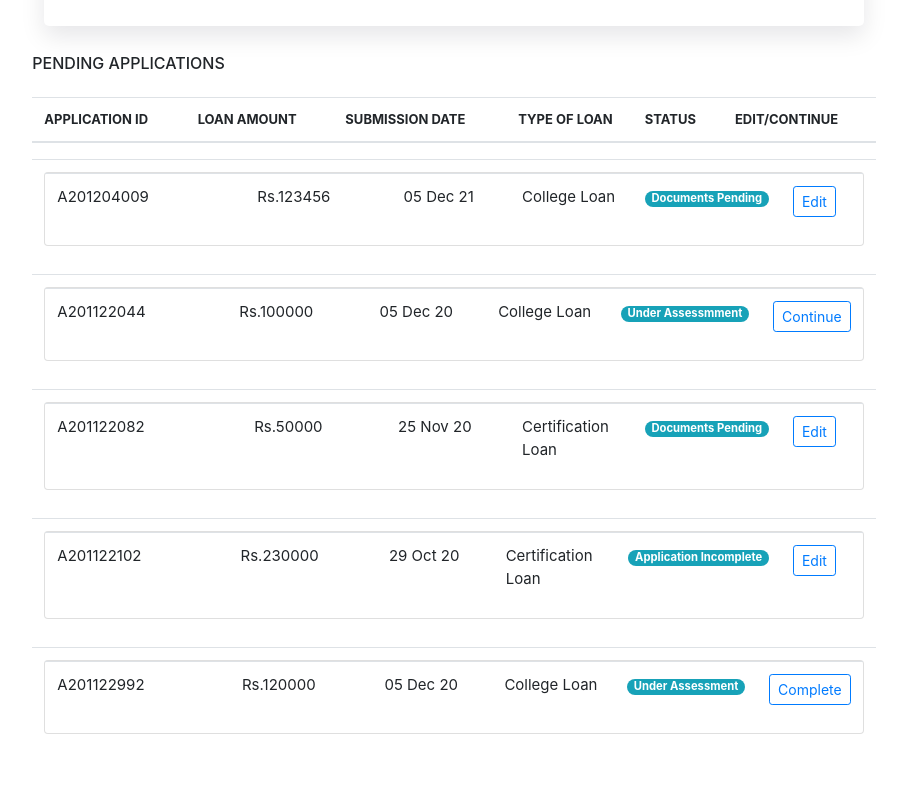
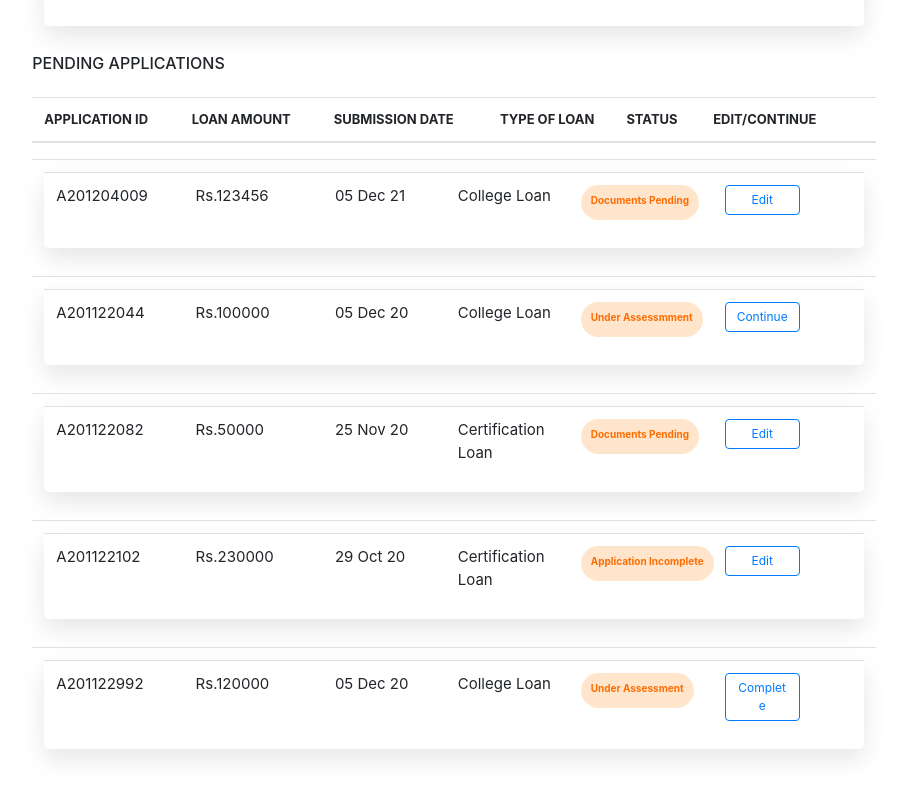
Before and after one commit to Ameya0224/Team-3, a React (Create React App) app: page / in a window 1280 px wide. Shown: the part 964-1761 px from the top of the page, without its empty margins (186-1093 px from the left). Built offline with nearby package versions, Linux system fonts and the light colour scheme.

Commit message:
pending cards alignment, badge color, edit/continue button issues fixed

```diff
--- a/src/App.css
+++ b/src/App.css
@@ -38,6 +38,13 @@ box-shadow: 0 10px 25px 0 rgba(6, 12, 34, 0.1);
 }
 
 .dis-cards{
+  border: none;
+border-radius: 5px;
+box-shadow: 0 10px 25px 0 rgba(6, 12, 34, 0.1);
+
+}
+
+.pending-cards{
   border: none;
 border-radius: 5px;
 box-shadow: 0 10px 25px 0 rgba(6, 12, 34, 0.1);
@@ -87,6 +94,20 @@ td{
   color: #00a882;
 }
 
+.pending-badge{
+  font-size: 10px;
+ padding: 10px;
+  height: 35px;
+  background-color: #FF7F0033;
+  color: #ff6c00;
+}
+
+.pending-div{
+  width: 120px;
+}
+
+
+
 /* .eff-4{
   width:100%;
   height:50px;
@@ -112,6 +133,16 @@ td{
     /* width:50px; */
 }
 
+.edit-conti-btn{
+  font-size: 12px;
+  padding: 5px 10px;
+  text-align: center;
+  text-decoration: none;
+  width: 75px;
+}
+
+
+
 .tableheader{
   font-size: 12px;
 }
--- a/src/App.js
+++ b/src/App.js
@@ -62,7 +62,7 @@ class App extends Component {
                   <div class="new-app-button">
 
                     {/* <span className={styles.btn}> */}
-                      <a class="new-app-btn btn btn-sm active" href="#"> START NEW APPLICATION </a>
+                    <a class="new-app-btn btn btn-sm active" href="#"> START NEW APPLICATION </a>
                     {/* </span> */}
                   </div>
                 </div>
@@ -81,7 +81,7 @@ class App extends Component {
                   </div>
                   <div class="new-app-button">
                     {/* <span className={styles.btn}> */}
-                      <a class="new-app-btn btn btn-sm active" href="#"> GET STARTED </a>
+                    <a class="new-app-btn btn btn-sm active" href="#"> GET STARTED </a>
                     {/* </span> */}
 
                   </div>
@@ -129,6 +129,9 @@ class App extends Component {
                     <th width="15%">TYPE OF LOAN</th>
                     <th >STATUS</th>
                     <th>EDIT/CONTINUE</th>
+                    <th></th>
+
+
 
                   </tr>
 
--- a/src/pendingPerson.js
+++ b/src/pendingPerson.js
@@ -12,18 +12,18 @@ function Person({person}) {
 
                 <tr>
                   <td colspan="6" class="brd-none pd0">
-                    <div className={styles.cardy} class="card">
+                    <div className={styles.cardy} class="card pending-cards">
                       {/* <div class="card"> */}
                       <table class="table" >
                         <tbody>
                           <tr class="">
 
-                            <td align="left">{person.id}</td>
-                            <td align="center">Rs.{person.loan}</td>
-                            <td align="center">{person.submission_date}</td>
+                            <td width="17%">{person.id}</td>
+                            <td width="17%">Rs.{person.loan}</td>
+                            <td width="15%" >{person.submission_date}</td>
                             <td width="15%">{person.type_of_loan}</td>
-                            <td width="10%"><span class="badge badge-pill badge-info">{person.status}</span></td>
-                            <td width="10%"><button type="button" class="btn btn-sm btn-outline-primary">{person.edit_continue}</button></td>
+                            <td width="5%"><div class="pending-div"><span class="badge pending-badge badge-pill badge-info">{person.status}</span></div></td>
+                            <td width=""><button type="button" class="btn edit-conti-btn btn-outline-primary">{person.edit_continue}</button></td>
 
                           </tr>
 
```
Also changed, not shown: 1 other file (tests, documents, lock files or other folders).
